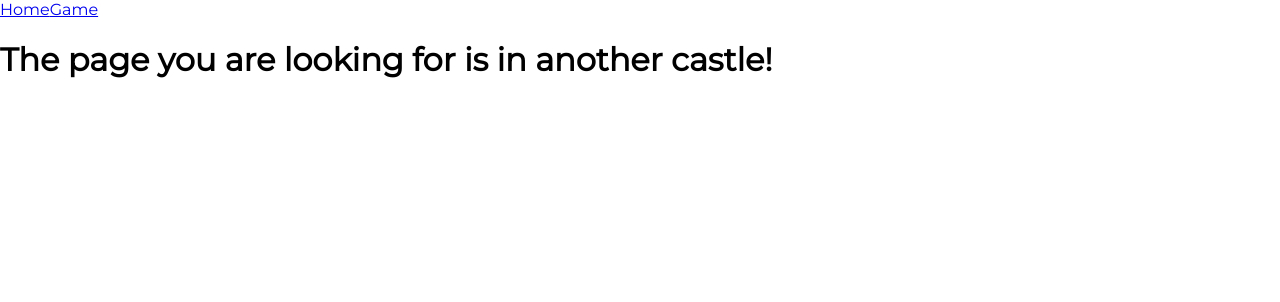
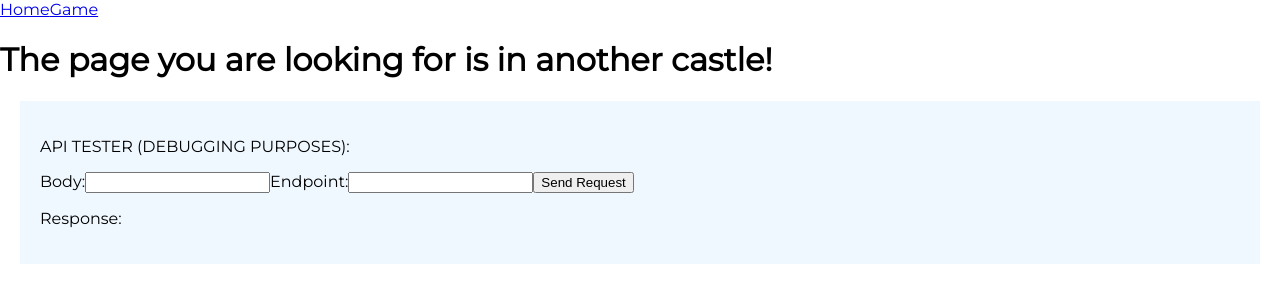
Before and after one commit to stuffyp/labyrinth, a React app: page /game in a window 1280 px wide. Shown: the top 302 px of the page. Built offline with nearby package versions, Linux system fonts and the light colour scheme; no server answers; the HTML template or start-up script is replaced by a standard one.

Commit message:
add api tester

```diff
--- a/client/src/components/App.tsx
+++ b/client/src/components/App.tsx
@@ -11,6 +11,7 @@ import User from "../../../shared/User";
 import "../utilities.css";
 import NavBar from "./modules/NavBar";
 import Game from "./pages/Game";
+import APITester from "./debugging/APITester";
 
 const App = () => {
   const [userId, setUserId] = useState<string | undefined>(undefined);
@@ -57,6 +58,8 @@ const App = () => {
           <NotFound default={true} />
         </Router>
       </div>
+      {/*uncomment for testing*/}
+      {<APITester/>}
     </>
   );
 };
--- /dev/null
+++ b/client/src/components/debugging/APITester.css
@@ -0,0 +1,5 @@
+.api-tester-container {
+    background-color: aliceblue;
+    padding: 20px;
+    margin: 20px;
+}
--- /dev/null
+++ b/client/src/components/debugging/APITester.tsx
@@ -0,0 +1,55 @@
+import React, {useState} from "react";
+import { get, post } from "../../utilities";
+import "./APITester.css";
+
+const APITester = (props) => {
+
+    const [endpoint, setEndpoint] = useState("");
+    const [value, setValue] = useState("");
+    const [responseText, setResponse] = useState("");
+
+    const handleValueChange = (event) => {
+        setValue(event.target.value);
+    }
+
+    const handleEndpointChange = (event) => {
+        setEndpoint(event.target.value);
+    }
+
+    const handleClick = () => {
+        console.log("/api/"+endpoint);
+        const body = value ? JSON.parse(value) : {};
+        post("/api/"+endpoint, body).then((response)=>{
+            console.log(JSON.stringify(response));
+            setResponse(JSON.stringify(response));
+        });
+    }
+
+  return (
+    <div className="api-tester-container">
+        <p>API TESTER (DEBUGGING PURPOSES):</p>
+        <div className="u-flex">
+    <span>Body: </span>
+    <input
+        type="text"
+        placeholder=""
+        value={value}
+        onChange={handleValueChange}
+    />
+    <span>Endpoint: </span>
+    <input
+        type="text"
+        placeholder=""
+        value={endpoint}
+        onChange={handleEndpointChange}
+    />
+    <button onClick={handleClick}>Send Request</button>
+    </div>
+    <p>Response:</p>
+    <p>{responseText}</p>
+    </div>
+
+  )
+}
+
+export default APITester;
```
